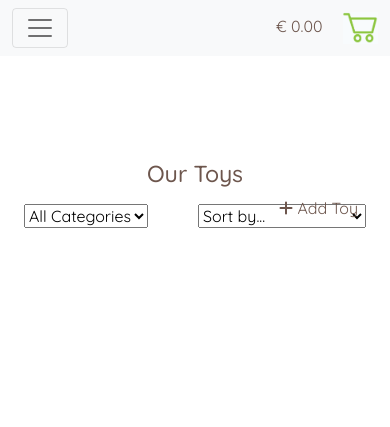
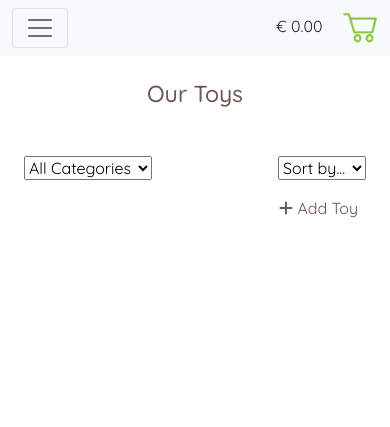
Before and after one commit to mmmangooo/Milestone-Project4, a Django app: page /toys/ in a window 390 px wide. Shown: the top 427 px of the page. Run offline with Django 3.2, Linux system fonts and the light colour scheme; the visitor is signed in with stand-in values (Sample User, id 1); data that the repository does not hold is empty; some libraries are stand-ins or nearby versions.

Commit message:
Fixed responsiveness on toys page

```diff
--- a/static/css/base.css
+++ b/static/css/base.css
@@ -45,7 +45,7 @@ p {
 }
 
 .page-wrapper {
-    margin: 10rem 0 0;
+    margin: 5rem 0 0;
     max-width: 100%;
 }
 
@@ -218,10 +218,7 @@ filter: drop-shadow(0.1rem 0.1rem 0.2rem #a19e9e);
 .add-toy-link {
  position: absolute;
  right: 2rem;
-}
-
-.add-toys-link a, span {
-    color: #6D564D;
+ margin: 1rem 0 2rem 0;
 }
 
 .all-toys-wrapper {
@@ -233,10 +230,12 @@ filter: drop-shadow(0.1rem 0.1rem 0.2rem #a19e9e);
 }
 .category-selector {
     float: left;
+    width: 8rem;
 }
 
 .sort-selector {
     float: right;
+    width: 5.5rem;
 }
 
 .toy-card {
@@ -249,7 +248,7 @@ filter: drop-shadow(0.1rem 0.1rem 0.2rem #a19e9e);
 }
 
 .card-img {
-    width: 80%;
+    width: 70%;
     margin: 1rem auto;
 }
 
@@ -543,6 +542,8 @@ filter: drop-shadow(0.1rem 0.1rem 0.2rem #a19e9e);
 
 
 @media (min-width: 768px) {
+
+
     .index-drawing {
         visibility: visible !important;
     }
@@ -553,7 +554,9 @@ filter: drop-shadow(0.1rem 0.1rem 0.2rem #a19e9e);
 }
 
 @media (min-width: 993px) {
-
+    .page-wrapper {
+        margin: 9rem 0 0;
+    }
 
     .toy-details-bgimg {
         width: 80%;
--- a/toys/templates/toys/toys.html
+++ b/toys/templates/toys/toys.html
@@ -6,16 +6,10 @@
 
 {% block content %}
 <div class="container-fluid page-wrapper">
-  <h3>Our Toys</h3>
+  <h3 class="mb-5">Our Toys</h3>
 
-  <!-- Link to 'add toy'-form, only shown if the user is logged in with superuser credentials-->
-  {% if request.user.is_superuser %}
-  <a class="add-toy-link" href="{% url 'add_toy' %}"><span><i class="fas fa-plus"></i> Add Toy</span></a>
-  {% endif %}
-
-
-  <div class="container-fluid mt-3">
-    <div class="toys-select-container">
+  <div class="container-fluid">
+    <div class="mt-2">
 
       <!-- Selecting which category of toys to show on page -->
        <select id="category-selector" class="category-selector">
@@ -44,17 +38,22 @@
 
     </div>
 
+      <!-- Link to 'add toy'-form, only shown if the user is logged in with superuser credentials-->
+  {% if request.user.is_superuser %}
+  <a class="add-toy-link" href="{% url 'add_toy' %}"><span><i class="fas fa-plus"></i> Add Toy</span></a>
+  {% endif %}
+
     <!-- Showing an informative text about the search results if the user has searched for a toy on the site. If not, this content is not shown -->
     <div class="container">
       {% if search_term %}<h3>You searched for '{{ search_term }}'. {{toys|length}} toys found:</h3>{% endif %}
 
-      <div class="row ">
+      <div class="row justify-content-center mt-3">
 
         <!-- Showing toys in a card grid -->
         {% for toy in toys %}
         <div class="col-12 col-md-6 col-xl-4 xxl-3 mt-5">
 
-          <div class="toy-card card" style="width: 20rem;">
+          <div class="toy-card card">
             {% if toy.image %} <img src="{{ toy.image }}" alt="{{ toy.name }}">
             {% else %}
             <img src="{{ MEDIA_URL }}no-image.png"
```
